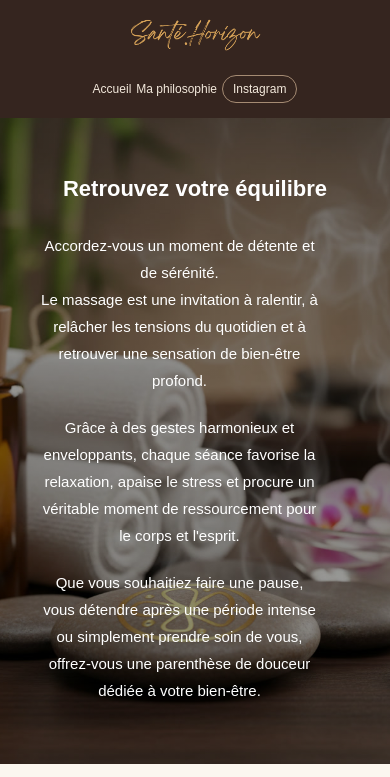
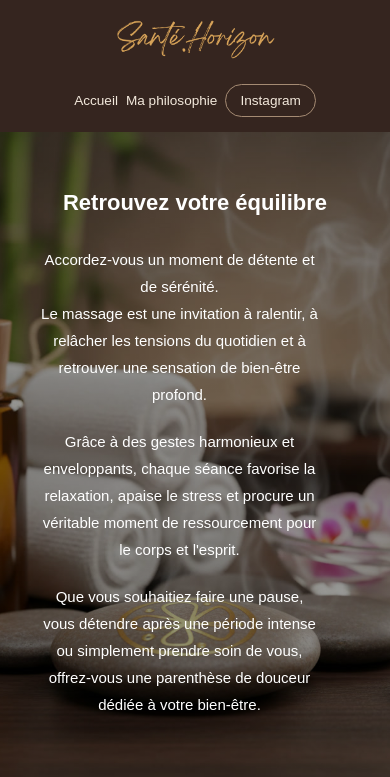
Before and after one commit to evequemathisgd-code/Sant-.Horizon, a Flask app: page / in a window 390 px wide. Shown: the top 777 px of the page. Run offline with Flask 3, Linux system fonts and the light colour scheme.

Commit message:
Refactor and update CSS styles for the project
bar de navigation

```diff
--- a/projet_s_be/static/style.css
+++ b/projet_s_be/static/style.css
@@ -590,15 +590,15 @@ footer {
 
     header {
         flex-direction: column;
+        align-items: center;
         justify-content: center;
         text-align: center;
         gap: 15px;
-        /* padding: 20px; */
     }
 
     .logo {
         width: 140px;
-        margin: 0;
+        margin: 0 auto;
     }
 
     .header-text {
@@ -610,6 +610,7 @@ footer {
         width: 100%;
         max-width: 250px;
         height: auto;
+        margin: 0 auto;
     }
 
     .hero {
@@ -653,19 +654,34 @@ footer {
     }
 
     .navbar {
-        grid-template-columns: 1fr;
+        display: flex;
+        flex-direction: column;
+        align-items: center;
+        justify-content: center;
+        width: 100%;
         height: auto;
         padding: 15px 20px;
         gap: 15px;
-        justify-items: center;
-    }
+        box-sizing: border-box;
 
     /* .navbar {
         flex-direction: row;
         height: 110px;
     } */
 
+
     .nav-links {
+        display: flex;
+        flex-wrap: wrap;
+        justify-content: center;
+        align-items: center;
+        width: auto;
+        margin: 0 auto;
+        gap: 8px;
+    }
+
+
+    /* .nav-links {
         grid-column: 1;
         justify-self: center;
 
@@ -677,12 +693,12 @@ footer {
         width: 100%;
         margin-left: 0;
         gap: 8px;
-    }
+    } */
 
 
 
     .nav-spacer {
-    width: 0;
+    display: none;
     }
 
     .titre-logo {
```
